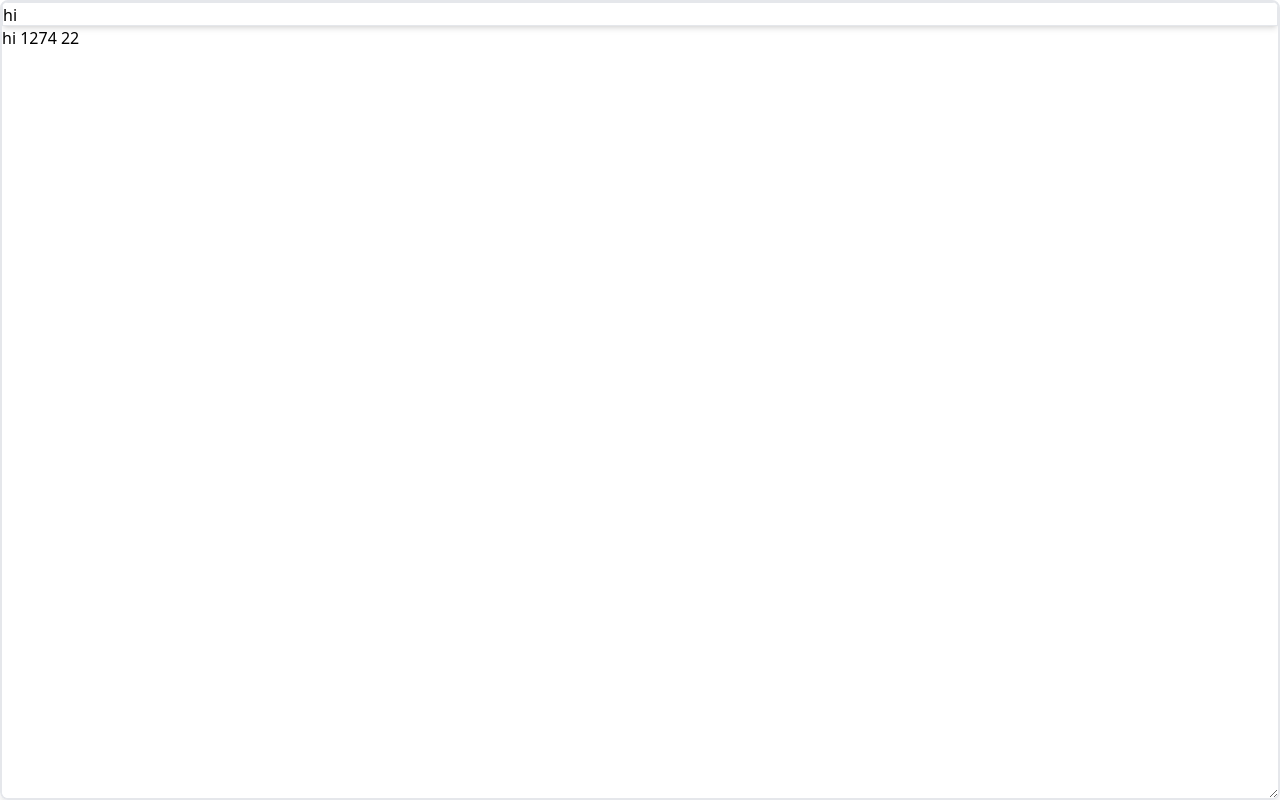
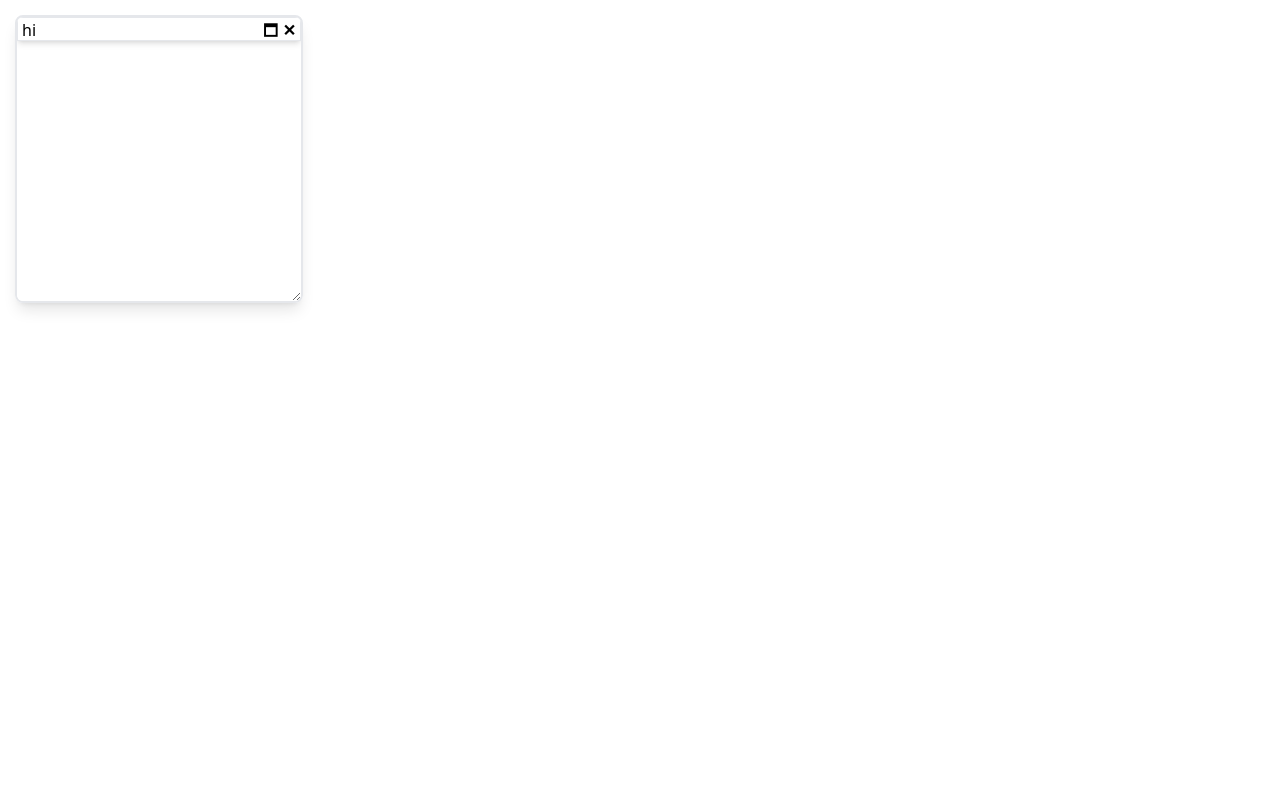
Before and after one commit to jsw08/web-de, a Svelte app: page / in a window 1280 px wide. Built offline with nearby package versions, Linux system fonts and the light colour scheme.

Commit message:
smol fixes

```diff
--- a/src/components/Application.svelte
+++ b/src/components/Application.svelte
@@ -1,12 +1,12 @@
 <script lang="ts">
+    export let title: number
+
     let x: number = 15;
     let y: number = 15;
     let cW: number;
     let cH: number;
-    let wW: number;
-    let wH: number;
     let moving: boolean = false;
-    let maximized: boolean = true;
+    let maximized: boolean = false;
     $: mxWH = maximized ? "100%" : "";
 
     const mMove = (e: MouseEvent): void => {
@@ -21,8 +21,6 @@
 <svelte:window
     on:mouseup={(e) => (moving = false)}
     on:mousemove={mMove}
-    bind:innerWidth={wW}
-    bind:innerHeight={wH}
 />
 
 <div
@@ -32,17 +30,19 @@
     style:height={mxWH}
 >
     <div
-        class="h-6 shadow-md flex flex-row border"
+        class="h-6 shadow-md flex flex-row border px-1"
         on:mousedown={(e) => (moving = true)}
         bind:clientWidth={cW}
         bind:clientHeight={cH}
         style:cursor={moving ? "grab" : "move"}
     >
         <span class="flex-grow">hi</span>
+        <div>
+            <button on:click={() => maximized = !maximized}>&#x1f5d6;</button>
+            <button class="font-bold">&#x2715;</button> <!-- TODO -->
+        </div>
     </div>
     <div class="flex-grow bg-white">
-        hi
-        {cW}
-        {cH}
+        <slot/>
     </div>
 </div>
```
